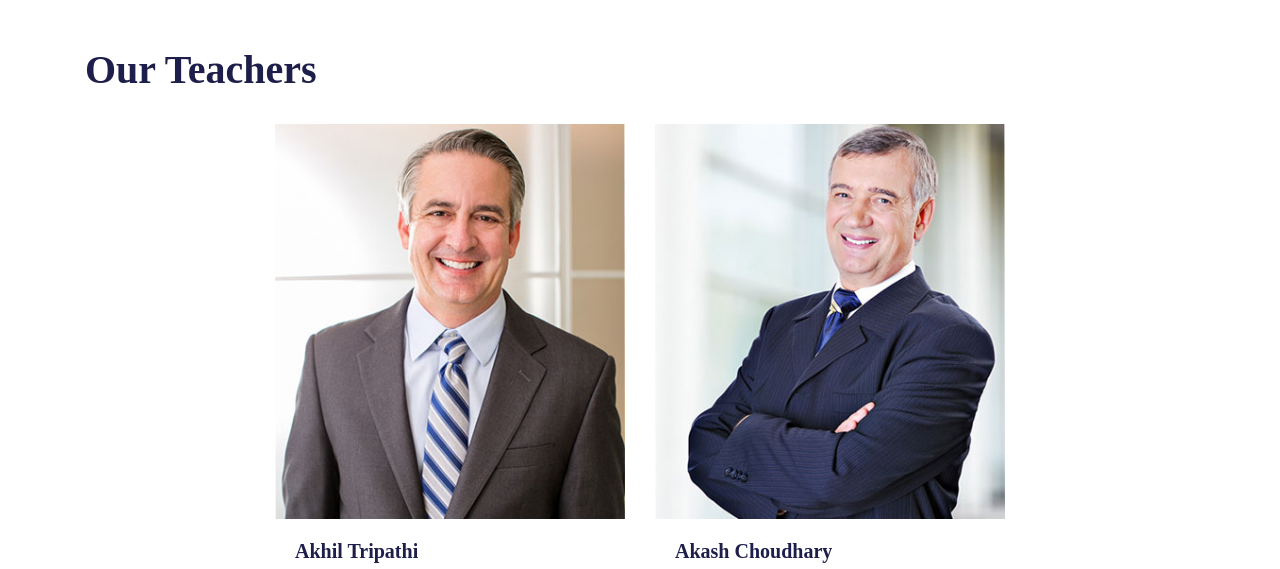
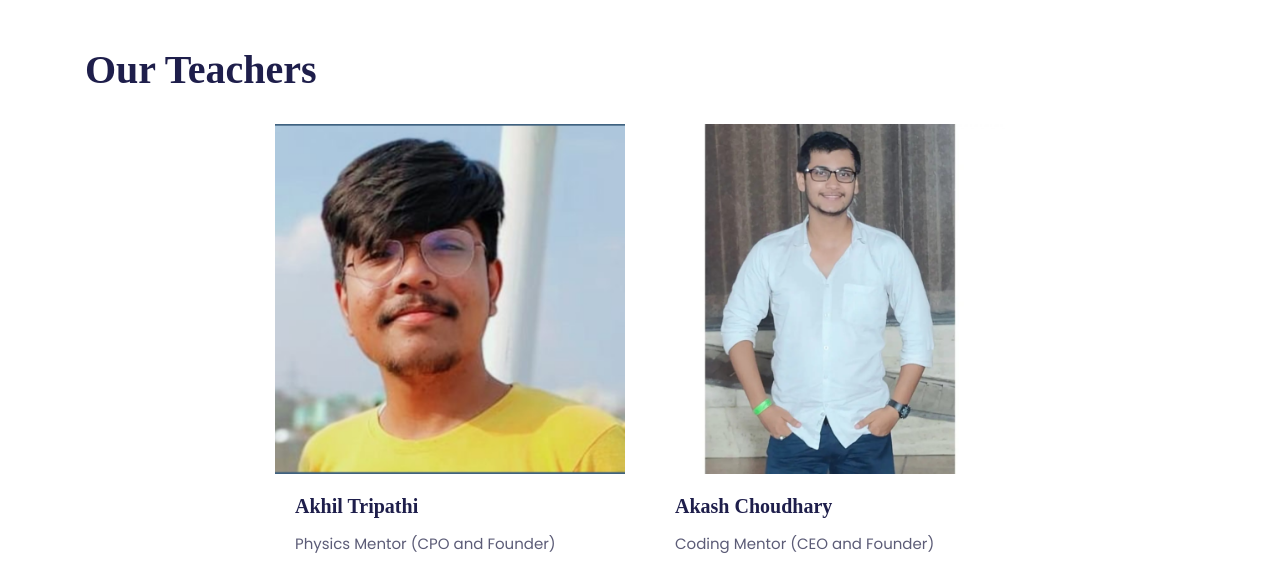
Before and after one commit to aakashchoudhary5815/takshshila, a plain HTML site: page about.html in a window 1280 px wide. Shown: the part 2180-2749 px from the top of the page. Drawn offline with Linux system fonts and the light colour scheme; some packages are replaced by stand-ins of ours; a web font is replaced by a local one.

Commit message:
Changed teacher's images

```diff
--- a/about.html
+++ b/about.html
@@ -307,7 +307,7 @@
       <!-- teacher -->
       <div class="col-lg-4 col-sm-6 mb-5 mb-lg-0">
         <div class="card border-0 rounded-0 hover-shadow">
-          <img class="card-img-top rounded-0" src="images/teachers/teacher-1.jpg" alt="teacher">
+          <img class="card-img-top rounded-0" src="images/teachers/Akhil.png" alt="teacher">
           <div class="card-body">
             <a href="teacher-single.html">
               <h4 class="card-title">Akhil Tripathi</h4>
@@ -325,7 +325,7 @@
       <!-- teacher -->
       <div class="col-lg-4 col-sm-6 mb-5 mb-lg-0">
         <div class="card border-0 rounded-0 hover-shadow">
-          <img class="card-img-top rounded-0" src="images/teachers/teacher-2.jpg" alt="teacher">
+          <img class="card-img-top rounded-0" src="images/teachers/Akash.png" alt="teacher">
           <div class="card-body">
             <a href="teacher-single.html">
               <h4 class="card-title">Akash Choudhary</h4>
```
Also changed, not shown: index.html (+4 -4 lines), images/Akash.jpeg (added), images/Akhil.jpeg (added), images/teachers/Akash.png (added), images/teachers/Akhil.png (added).
